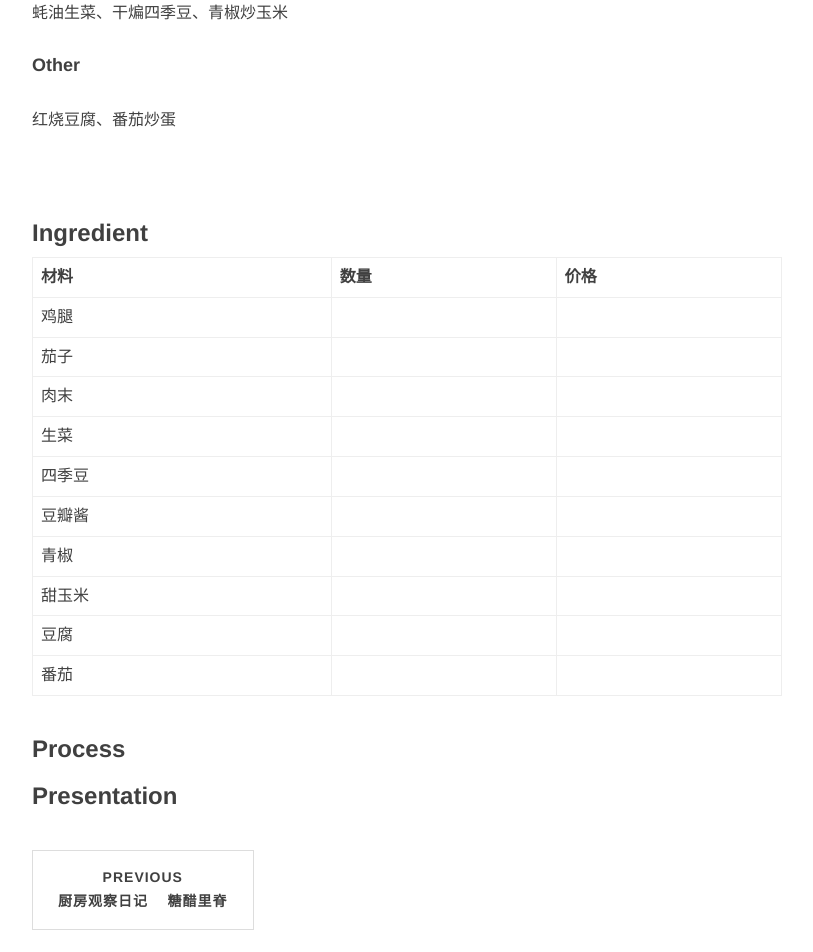
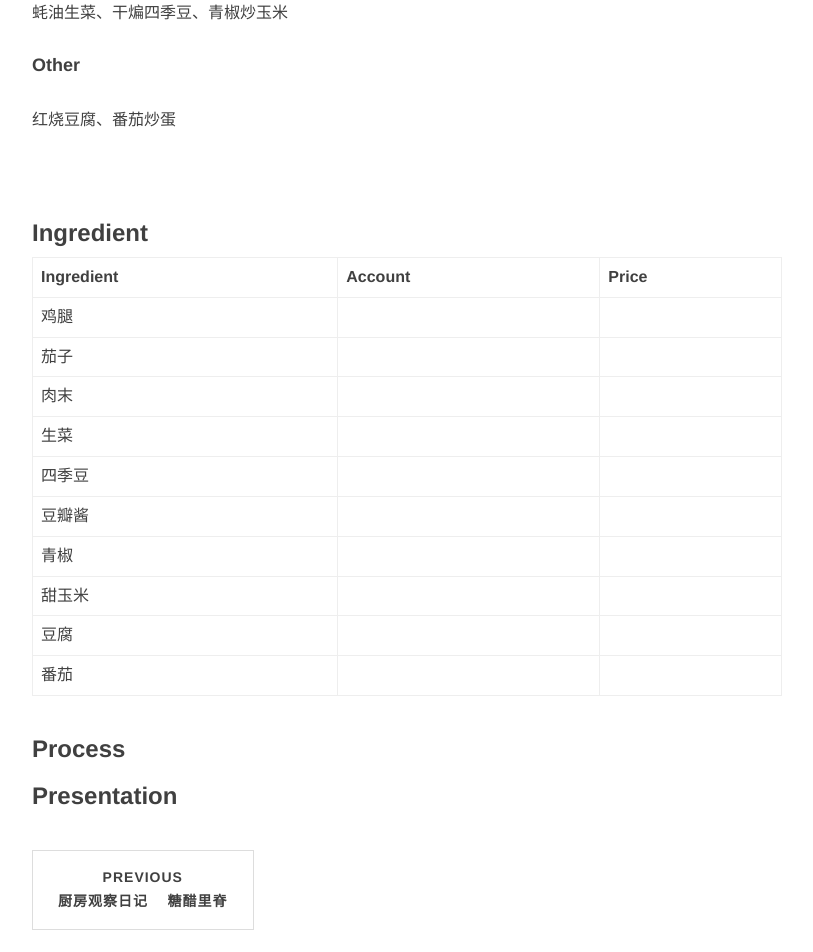
Before and after one commit to junyahuang/junyahuang.github.io, a Jekyll site: the page built from _posts/2018-12-20-weeklycookingrom-1.md, in a window 1280 px wide. Shown: the part 882-1834 px from the top of the page, without its empty margins (233-1046 px from the left). Built offline with Jekyll 4.4.1, drawn with Linux system fonts in a browser that asks for light colours; nearby versions of some CDN libraries.

Commit message:
Update 2018-12-20-weeklycookingrom-1.md

```diff
--- a/_posts/2018-12-20-weeklycookingrom-1.md
+++ b/_posts/2018-12-20-weeklycookingrom-1.md
@@ -30,7 +30,7 @@ catalog:  true
 
 ### Ingredient
 
-|材料|数量|价格|
+|Ingredient|Account|Price|
 | ------ | ------ | ------ |
 |鸡腿|||
 |茄子|||
```
